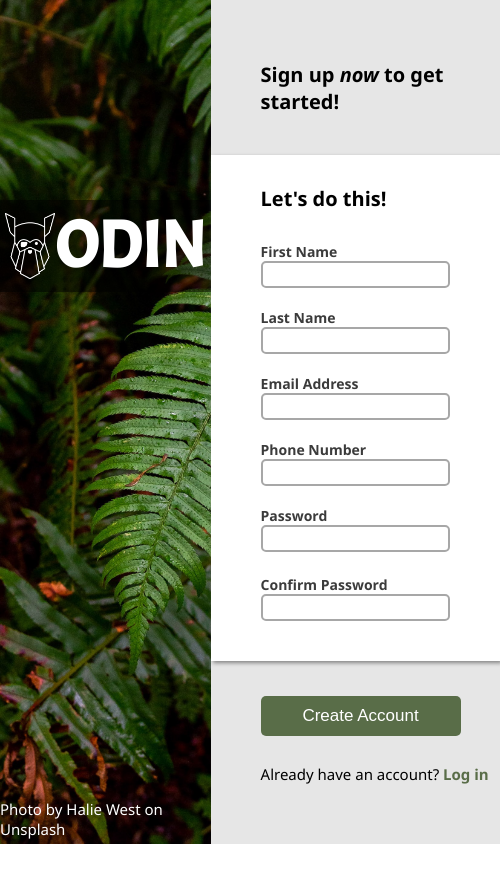
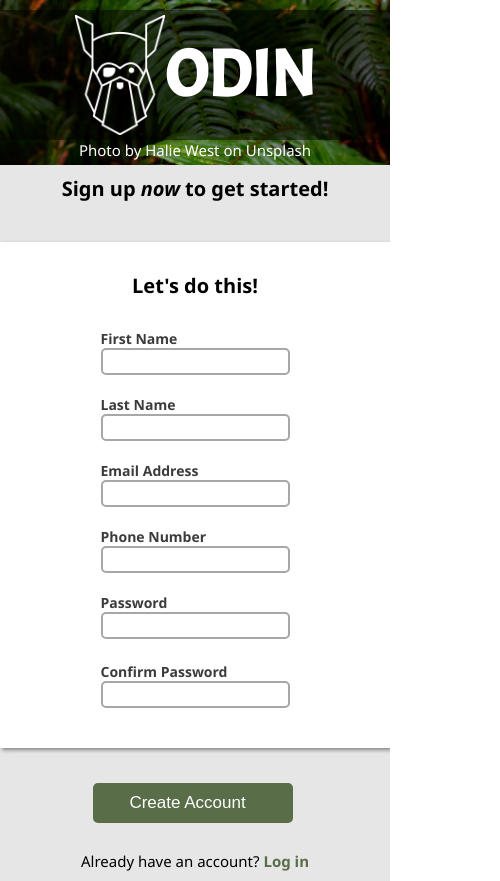
Before and after one commit to okayblue/sign-up-form, a plain HTML site: page index.html in a window 390 px wide. Shown: the whole page, 500 px wide, since content can reach past the window. Before the commit the page ends 844 px from the top, so only its background shows below. Drawn offline with Linux system fonts and the light colour scheme.

Commit message:
Add media query for smaller screens

```diff
--- a/style.css
+++ b/style.css
@@ -163,3 +163,33 @@ input.error {
 .login a:hover {
   color:#1c2b0f;
 }
+
+@media (max-width: 600px) {
+  .container {
+    flex-direction: column;
+  }
+
+  .logo {
+    margin-top: 10px;
+  }
+
+  .right {
+    align-items: center;
+  }
+
+  .right p, .login, button {
+    padding-left: 0px;
+    margin-left: 0px;
+  }
+
+  .form-container {
+    display: flex;
+    flex-flow: column nowrap;
+    align-items: center;
+  }
+
+  .signup-form fieldset {
+    justify-content: center;
+  }
+
+}
```
